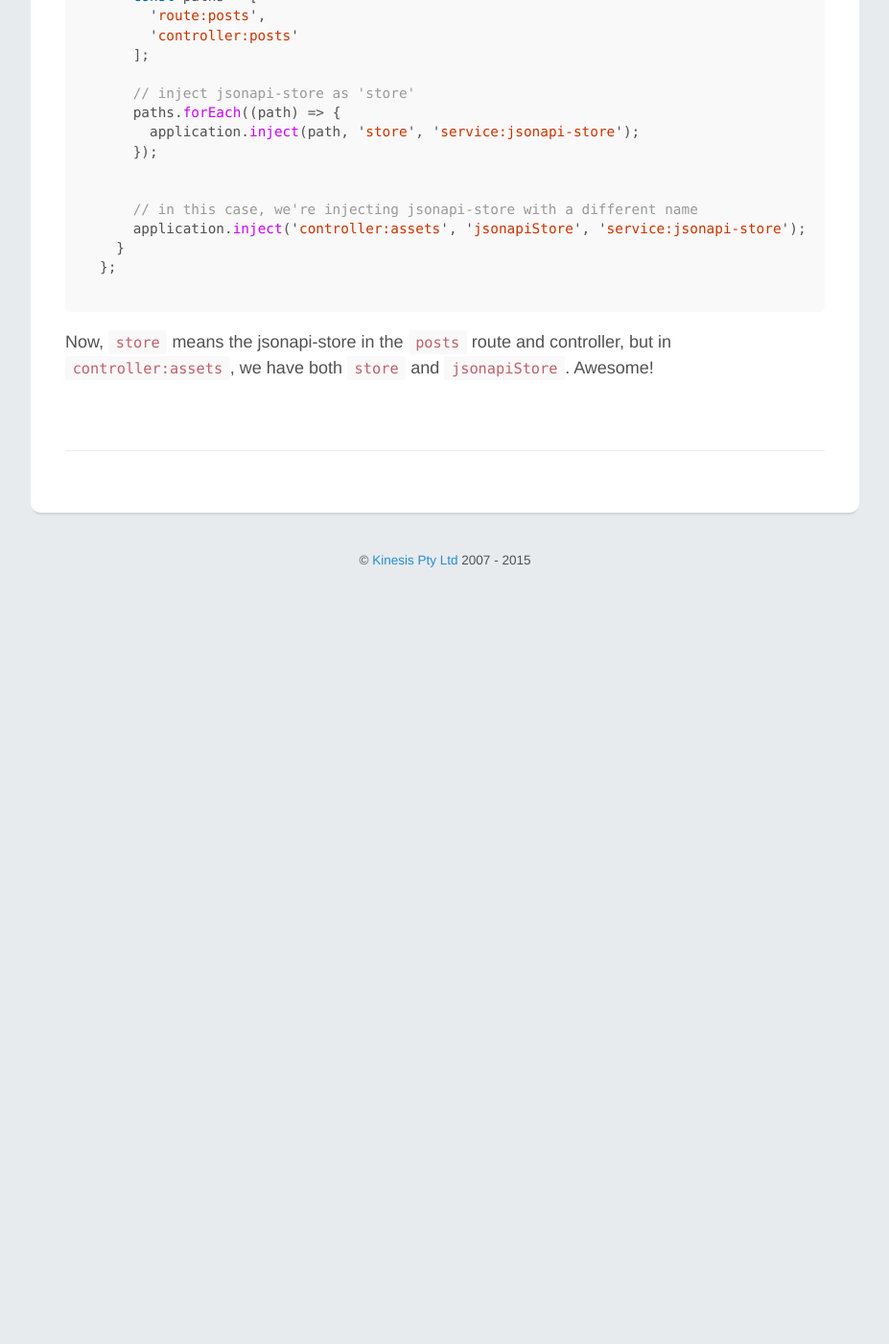
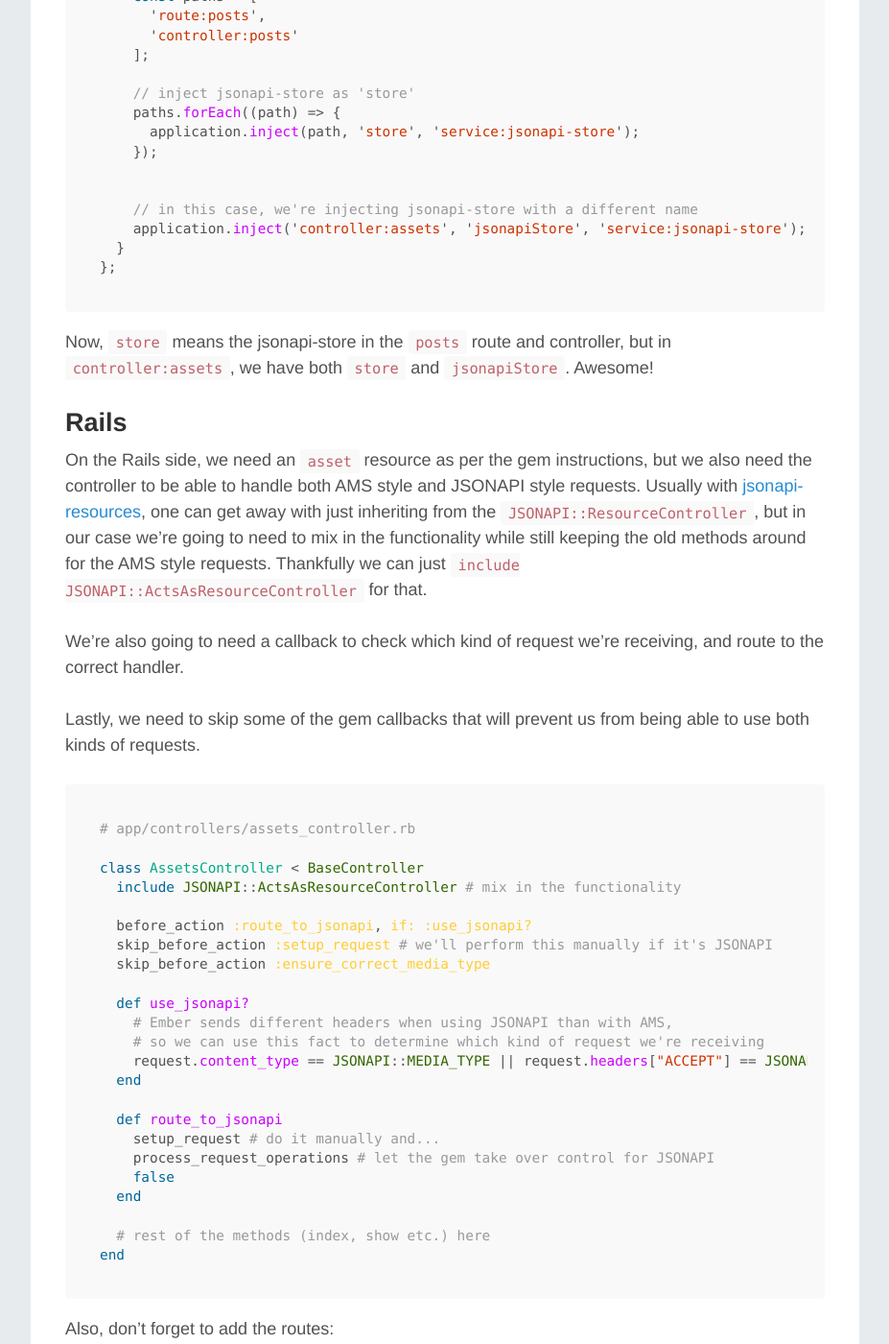
Before and after one commit to kinesisptyltd/tech.kinesis.org, a Jekyll site: the page built from _posts/2015-11-06-a-migration-path-to-json-api-with-ember-data-from-ams.md, in a window 1280 px wide and 1400 px high, scrolled down 2893 px. Shown: the whole window at 96% size, without its empty margins (176-1103 px from the left). Built offline with Jekyll 4.4.1, drawn with Linux system fonts in a browser that asks for light colours; Markdown is read by kramdown in place of the engine named in the settings; comment, search, counter and statistics services are not loaded; before the commit the page ends 3523 px from its top, so only the background shows below that; some of the changed text lies outside the part shown.

Commit message:
post(two-stores): Add rails section to two stores post.

````diff
--- a/_posts/2015-11-06-a-migration-path-to-json-api-with-ember-data-from-ams.md
+++ b/_posts/2015-11-06-a-migration-path-to-json-api-with-ember-data-from-ams.md
@@ -129,3 +129,76 @@ export default {
 
 Now, `store` means the jsonapi-store in the `posts` route and controller,
 but in `controller:assets`, we have both `store` and `jsonapiStore`. Awesome!
+
+## Rails
+
+On the Rails side, we need an `asset` resource as per the gem instructions, but we also need
+the controller to be able to handle both AMS style and JSONAPI style requests.
+Usually with [jsonapi-resources](https://github.com/cerebris/jsonapi-resources), one can get away with
+just inheriting from the `JSONAPI::ResourceController`, but in our case we're going to need to mix in the functionality
+while still keeping the old methods around for the AMS style requests. Thankfully we can just `include JSONAPI::ActsAsResourceController` for that.
+
+We're also going to need a callback to check which kind of request we're receiving, and route to the correct handler.
+
+Lastly, we need to skip some of the gem callbacks that will prevent us from being able to use both kinds of requests.
+
+```ruby
+# app/controllers/assets_controller.rb
+
+class AssetsController < BaseController
+  include JSONAPI::ActsAsResourceController # mix in the functionality
+
+  before_action :route_to_jsonapi, if: :use_jsonapi?
+  skip_before_action :setup_request # we'll perform this manually if it's JSONAPI
+  skip_before_action :ensure_correct_media_type
+
+  def use_jsonapi?
+    # Ember sends different headers when using JSONAPI than with AMS,
+    # so we can use this fact to determine which kind of request we're receiving
+    request.content_type == JSONAPI::MEDIA_TYPE || request.headers["ACCEPT"] == JSONAPI::MEDIA_TYPE
+  end
+
+  def route_to_jsonapi
+    setup_request # do it manually and...
+    process_request_operations # let the gem take over control for JSONAPI
+    false
+  end
+
+  # rest of the methods (index, show etc.) here
+end
+```
+
+Also, don't forget to add the routes:
+
+```ruby
+  jsonapi_resources :assets do
+    jsonapi_relationships
+  end
+```
+
+Now any requests that come in with JSONAPI will be handled by the gem and go through the corresponding `JSONAPI::Resource`.
+AMS ones can still hit the regular index, show, or even custom methods.
+
+### Relationships in Rails
+
+Importantly, if you want to be able to use the really handy sideloading feature of JSONAPI, you'll need to make sure you create `JSONAPI::Resource`s for your related records that includes the relationship:
+
+```ruby
+class CommentResource < JSONAPI::Resource
+  attributes :body
+
+  has_one :post # <-- like this.
+end
+```
+
+Then, as long as you have the `jsonapi_relationships` in the route, you can use `include` to sideload records:
+
+```javascript
+this.jsonapiStore.query('comment', {
+  include: 'post'
+}).then((result) => {
+  // ...
+});
+```
+
+That should be all you need to maintain two simultaneous stores in Ember and Rails. Hopefully we haven't forgotten anything. If we have, feel free to ask a question or leave a comment.
````
